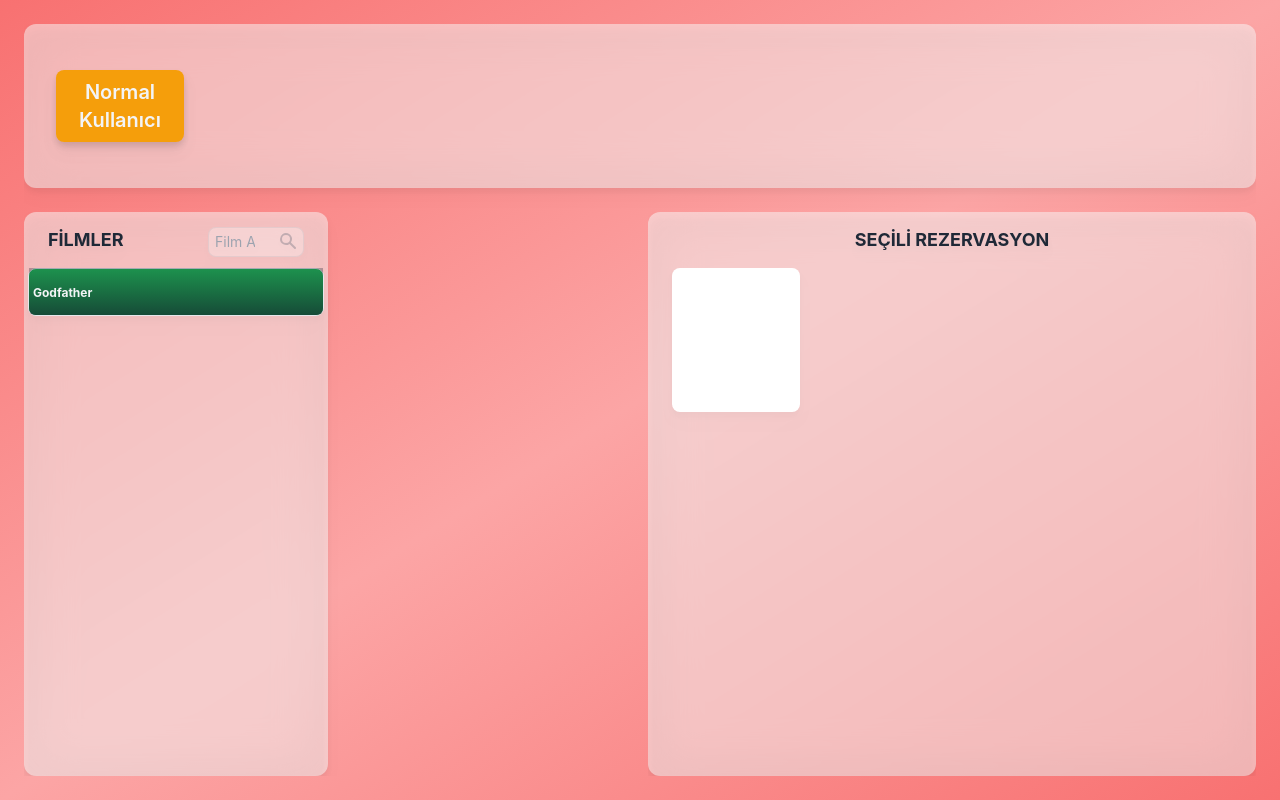
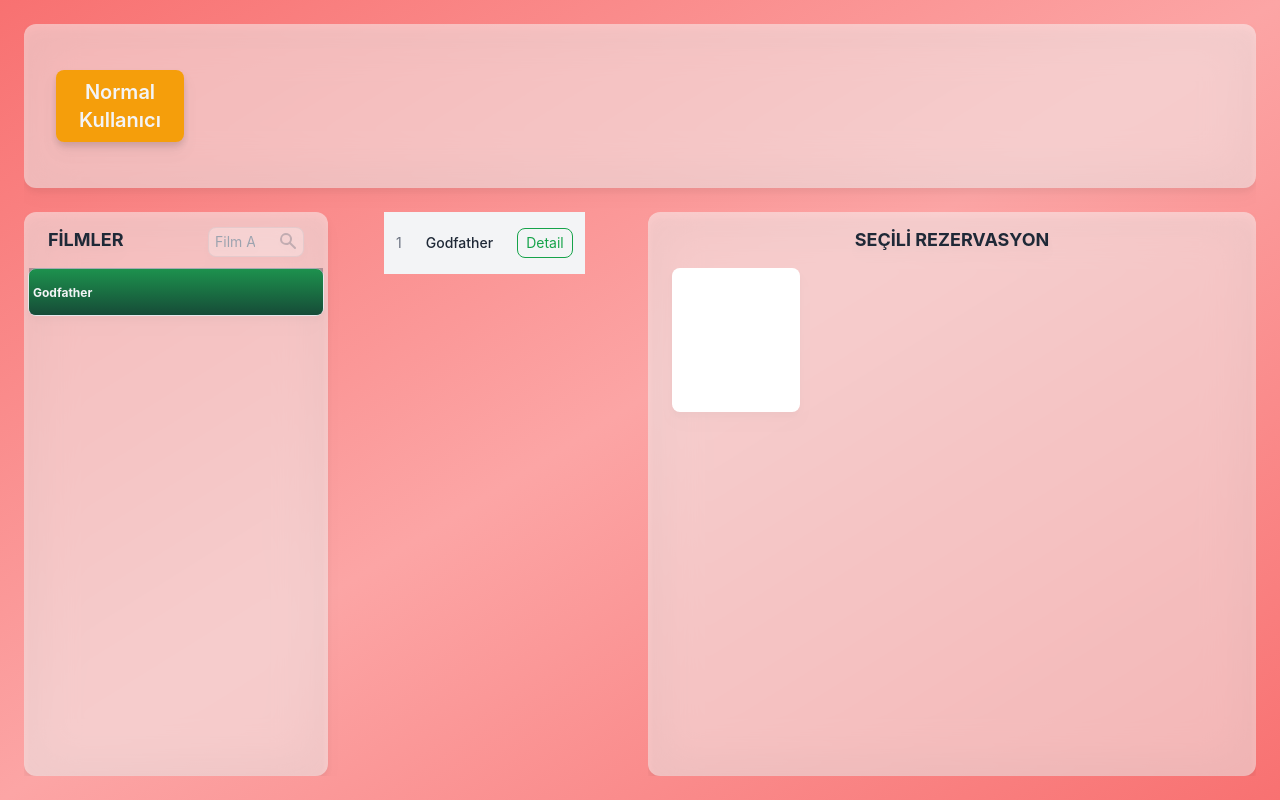
Before and after one commit to gurbuzelald/netflixmini, a React (Create React App) app: page / in a window 1280 px wide. Built offline with nearby package versions, Linux system fonts and the light colour scheme.

Commit message:
Update Films.js

```diff
--- a/src/components/Films.js
+++ b/src/components/Films.js
@@ -1,9 +1,24 @@
-import React, { useState } from "react";
+import React, { useState, useEffect } from "react";
 import FilmList from "./FilmList";
+import UpdateForm from "./UpdateForm";
+import DialogModal from "./ui/Dialog";
 import { SearchIcon } from "@heroicons/react/solid";
 const Films = (props) => {
   const [filteredData, setFilteredData] = useState(props.data);
   const [searchKey, setSearchKey] = useState("");
+
+  const [selected, setSelected] = useState(null);
+  const [tableData, setTableData] = useState([]);
+  const [isDialogOpen, setIsDialogOpen] = useState(false);
+  const [formData, setFormData] = useState({});
+
+  useEffect(() => {
+    setFormData(selected);
+  }, [selected]);
+
+  useEffect(() => {
+    setTableData(props.data);
+  }, [props.data]);
 
   // arama alanina girilen keyword'e gore filmleri filtreler
   const handleChange = (value) => {
@@ -19,6 +34,10 @@ const Films = (props) => {
     } else {
       setFilteredData(props.data);
     }
+  };
+  const handleOpenUpdateDialog = (item) => {
+    setSelected(item);
+    setIsDialogOpen(true);
   };
 
   return (
@@ -55,6 +74,44 @@ const Films = (props) => {
         </div>
       </div>
 
+      <tbody className="divide-y divide-gray-200">
+            {tableData &&
+              tableData.length > 0 &&
+              tableData.map((item, index) => (
+                <tr className="odd:bg-gray-100 even:bg-gray-50" key={item.id}>
+                  <td className="px-3 py-4 text-center text-sm text-gray-500">
+                    {index + 1}
+                  </td>
+                  <td className="w-full max-w-0 px-3 py-4 text-sm font-medium text-gray-800 sm:w-auto sm:max-w-none">
+                    {item.isim}
+                  </td>
+                  <td className="flex justify-center space-x-3 px-3 py-4 text-sm">
+                    <button
+                      type="button"
+                      onClick={() => handleOpenUpdateDialog(item)}
+                      className="lg:border lg:border-green-600 text-green-500 lg:text-green-600 lg:rounded-lg lg:px-2 lg:py-1 bg-transparent"
+                    >
+                      <span className="lg:block">Detail</span>
+                    </button>
+                  </td>
+                </tr>
+              ))}
+          </tbody>
+
+      <DialogModal
+        title="Film Details"
+        text={<UpdateForm data={formData} setData={setFormData} />}
+        buttons={[
+          {
+            label: "Detail",
+            color: "green",
+          },
+        ]}
+        icon={{ color: "green" }}
+        show={isDialogOpen}
+        onClose={() => setIsDialogOpen(false)}
+      />
+
 
     </div>
   );
```
